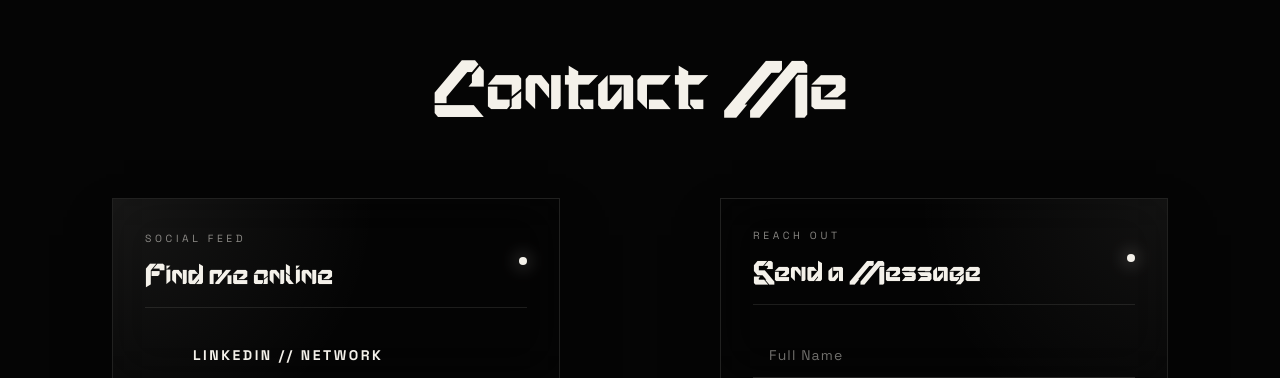
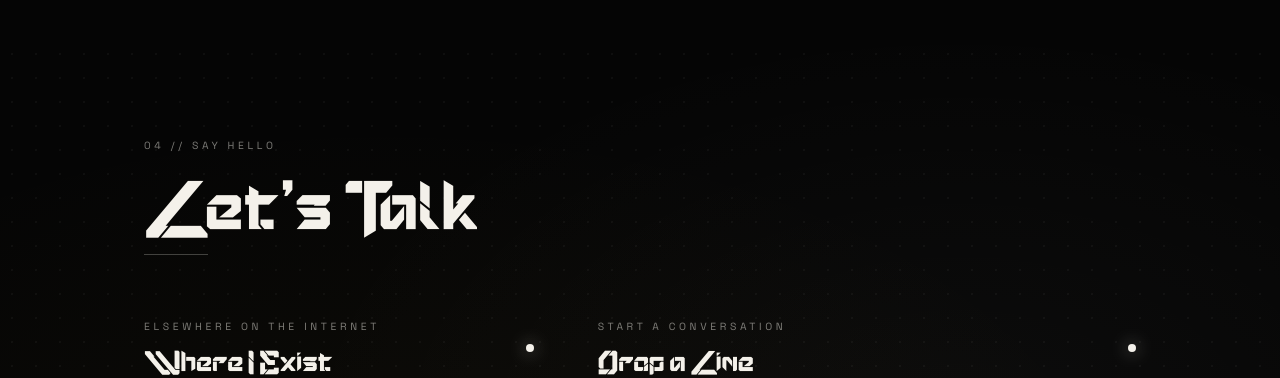
Before and after one commit to Pritamx4/Portfolio, a React (Vite) app: page / in a window 1280 px wide. Shown: the part 2422-2800 px from the top of the page. Built offline with nearby package versions, Linux system fonts and the light colour scheme; some icons are missing; a web font is replaced by a local one.

Commit message:
feat: implement contact page with social links, inquiry form, and bottom navigation capsule

```diff
--- a/src/components/BottomCapsule.jsx
+++ b/src/components/BottomCapsule.jsx
@@ -8,7 +8,7 @@
         onClick={() => setOpen(!open)}
         className={`fixed bottom-6 left-1/2 -translate-x-1/2
         transition-all duration-300 ease-in-out
-        bg-white/1 backdrop-blur-2xl border border-white/15 ${open ? 'w-96 h-80 rounded-4xl' : 'w-96 h-20 rounded-4xl'}`}
+        bg-white/5 backdrop-blur-5xl border border-white/15 ${open ? 'w-96 h-80 rounded-4xl' : 'w-96 h-20 rounded-4xl'}`}
       ></div>
     </>
   );
--- a/src/components/ContactLeft.jsx
+++ b/src/components/ContactLeft.jsx
@@ -1,100 +1,124 @@
+const socials = [
+  {
+    name: 'LINKEDIN',
+    tag: 'NETWORK',
+    desc: 'Professional experience and industry connections.',
+    href: 'https://www.linkedin.com/in/pritamx4',
+    icon: 'https://cdn.lordicon.com/qgebwute.json',
+    trigger: 'hover',
+    state: 'hover-draw',
+  },
+  {
+    name: 'GITHUB',
+    tag: 'SOURCE',
+    desc: 'Open source repositories and creative coding.',
+    href: 'https://github.com/pritamx4',
+    icon: 'https://cdn.lordicon.com/jjxzcivr.json',
+    trigger: 'hover',
+    state: 'hover-roll',
+  },
+  {
+    name: 'YOUTUBE',
+    tag: 'STUDIO',
+    desc: 'Process videos and architectural walkthroughs.',
+    href: 'https://www.youtube.com/@pritamx4?sub_confirmation=1',
+    icon: 'https://cdn.lordicon.com/lyjuidpq.json',
+    trigger: 'morph',
+    state: 'morph-logotype',
+  },
+  {
+    name: 'INSTAGRAM',
+    tag: 'VISION',
+    desc: 'Curated aesthetics and daily explorations.',
+    href: 'https://www.instagram.com/pritamx4/',
+    icon: 'https://cdn.lordicon.com/tgyvxauj.json',
+    trigger: 'hover',
+    state: 'hover-rotate',
+  },
+  {
+    name: 'X',
+    tag: 'LOG',
+    desc: 'Brief thoughts on design, tech, and interactions.',
+    href: 'https://twitter.com/pritamx4_',
+    icon: 'https://cdn.lordicon.com/yizwahhw.json',
+    trigger: 'hover',
+    state: 'hover-draw',
+  },
+];
+
 const ContactLeft = () => {
   return (
-    <div className="relative flex h-122 w-md flex-col justify-between overflow-hidden border border-(--paper)/12 bg-(--ink)/55 p-8 shadow-2xl shadow-black/55 backdrop-blur-xl">
-      <div className="pointer-events-none absolute inset-0 bg-[radial-gradient(circle_at_top_left,rgba(244,241,234,0.08),transparent_40%),radial-gradient(circle_at_bottom_right,rgba(244,241,234,0.05),transparent_38%)]" />
-      <div className="relative mb-2 flex items-center justify-between border-b border-(--paper)/10 pb-4">
+    <div className="flex h-full flex-col">
+      {/* Header */}
+      <div className="mb-6 flex items-center justify-between border-b border-(--paper)/10 pb-4">
         <div>
-          <p className="font-ui text-[0.65rem] uppercase tracking-[0.35em] text-(--paper)/55">
-            Social Feed
+          <p className="font-ui text-[0.65rem] uppercase tracking-[0.35em] text-(--paper)/50">
+            Elsewhere on the Internet
           </p>
-          <h2 className="font-display mt-2 text-3xl text-(--paper)">Find me online</h2>
+          <h2 className="font-display mt-2 text-3xl text-(--paper)">
+            Where I Exist
+          </h2>
         </div>
-        <span className="h-2 w-2 rounded-full bg-(--paper) shadow-[0_0_18px_rgba(244,241,234,0.7)]" />
+        <span className="h-2 w-2 rounded-full bg-(--paper) shadow-[0_0_18px_rgba(244,241,234,0.6)]" />
       </div>
 
-      <div className="relative flex flex-1 flex-col justify-evenly gap-2">
+      {/* Social links */}
+      <div className="flex flex-col">
+        {socials.map((s, i) => (
           <a
-          href="https://www.linkedin.com/in/pritamx4"
+            key={s.name}
+            href={s.href}
             target="_blank"
             rel="noopener noreferrer"
-          className="font-ui flex items-center gap-3 text-sm font-semibold uppercase tracking-[0.18em] text-(--paper) transition-all duration-300 hover:translate-x-2 hover:tracking-[0.22em]"
+            className="group flex items-center gap-4 border-b border-(--paper)/[0.06] py-5 transition-all duration-300 hover:bg-(--paper)/[0.02] hover:pl-2"
           >
+            {/* Icon */}
+            <div className="flex h-10 w-10 shrink-0 items-center justify-center">
               <lord-icon
-            src="https://cdn.lordicon.com/qgebwute.json"
-            trigger="in"
-            delay="1500"
-            trigger="hover"
-            state="hover-draw"
+                src={s.icon}
+                trigger={s.trigger}
+                state={s.state}
                 colors="primary:#f4f1ea,secondary:#ddd7cc"
-            style={{ width: '36px', height: '36px' }}
+                style={{ width: '32px', height: '32px' }}
               />
-          LINKEDIN // NETWORK
+            </div>
+
+            {/* Text */}
+            <div className="flex-1 min-w-0">
+              <p className="font-ui text-sm font-semibold uppercase tracking-[0.18em] text-(--paper)">
+                {s.name} <span className="text-(--paper)/35">// {s.tag}</span>
+              </p>
+              <p className="font-body mt-1 text-xs leading-relaxed text-(--paper)/40">
+                {s.desc}
+              </p>
+            </div>
+
+            {/* Arrow */}
+            <svg
+              className="h-4 w-4 shrink-0 text-(--paper)/25 transition-all duration-300 group-hover:translate-x-1 group-hover:text-(--paper)/60"
+              fill="none"
+              viewBox="0 0 24 24"
+              stroke="currentColor"
+              strokeWidth="1.5"
+            >
+              <path
+                strokeLinecap="round"
+                strokeLinejoin="round"
+                d="M4.5 19.5l15-15m0 0H8.25m11.25 0v11.25"
+              />
+            </svg>
           </a>
-        <a
-          href="https://github.com/pritamx4"
-          target="_blank"
-          rel="noopener noreferrer"
-          className="font-ui flex items-center gap-3 text-sm font-semibold uppercase tracking-[0.18em] text-(--paper) transition-all duration-300 hover:translate-x-2 hover:tracking-[0.22em]"
-        >
-          <lord-icon
-            src="https://cdn.lordicon.com/jjxzcivr.json"
-            trigger="in"
-            delay="1500"
-            trigger="hover"
-            state="hover-roll"
-            colors="primary:#f4f1ea,secondary:#ddd7cc"
-            style={{ width: '36px', height: '36px' }}
-          />
-          GITHUB // PORTFOLIO
-        </a>
-        <a
-          href="https://www.youtube.com/@pritamx4?sub_confirmation=1"
-          target="_blank"
-          rel="noopener noreferrer"
-          className="font-ui flex items-center gap-3 text-sm font-semibold uppercase tracking-[0.18em] text-(--paper) transition-all duration-300 hover:translate-x-2 hover:tracking-[0.22em]"
-        >
-          <lord-icon
-            src="https://cdn.lordicon.com/lyjuidpq.json"
-            trigger="morph"
-            state="morph-logotype"
-            colors="primary:#f4f1ea,secondary:#ddd7cc"
-            style={{ width: '36px', height: '36px' }}
-          />
-          YOUTUBE // TUTORIALS
-        </a>
-        <a
-          href="https://www.instagram.com/pritamx4/"
-          target="_blank"
-          rel="noopener noreferrer"
-          className="font-ui flex items-center gap-3 text-sm font-semibold uppercase tracking-[0.18em] text-(--paper) transition-all duration-300 hover:translate-x-2 hover:tracking-[0.22em]"
-        >
-          <lord-icon
-            src="https://cdn.lordicon.com/tgyvxauj.json"
-            trigger="hover"
-            state="hover-rotate"
-            colors="primary:#f4f1ea,secondary:#ddd7cc"
-            style={{ width: '36px', height: '36px' }}
-          />
-          INSTAGRAM // SOCIAL
-        </a>
-        <a
-          href="https://twitter.com/pritamx4_"
-          target="_blank"
-          rel="noopener noreferrer"
-          className="font-ui flex items-center gap-3 text-sm font-semibold uppercase tracking-[0.18em] text-(--paper) transition-all duration-300 hover:translate-x-2 hover:tracking-[0.22em]"
-        >
-          <lord-icon
-            src="https://cdn.lordicon.com/yizwahhw.json"
-            trigger="in"
-            delay="1500"
-            trigger="hover"
-            state="hover-draw"
-            colors="primary:#f4f1ea,secondary:#ddd7cc"
-            style={{ width: '36px', height: '36px' }}
-          />
-          X // SOCIAL
-        </a>
+        ))}
       </div>
+
+      {/* Decorative quote */}
+      <p className="font-body mt-8 text-sm italic text-(--paper)/30">
+        "Let's build something{' '}
+        <span className="font-semibold not-italic text-(--paper)/50">
+          enduring
+        </span>{' '}
+        together."
+      </p>
     </div>
   );
 };
--- a/src/components/ContactRight.jsx
+++ b/src/components/ContactRight.jsx
@@ -1,54 +1,100 @@
+const fields = [
+  {
+    name: 'username',
+    type: 'text',
+    label: 'Who Are You?',
+    placeholder: 'Your name goes here',
+  },
+  {
+    name: 'email',
+    type: 'email',
+    label: 'Where Do I Reply?',
+    placeholder: 'your@email.com',
+  },
+];
+
 const ContactRight = () => {
   return (
-    <div className="relative font-ui flex h-122 w-md items-center justify-center overflow-hidden border border-(--paper)/12 bg-(--ink)/55 p-8 shadow-2xl shadow-black/55 backdrop-blur-xl">
-      <div className="pointer-events-none absolute inset-0 bg-[radial-gradient(circle_at_top_right,rgba(244,241,234,0.06),transparent_38%),radial-gradient(circle_at_bottom_left,rgba(244,241,234,0.04),transparent_36%)]" />
-      <form action="" method="post" className="relative flex w-full flex-col gap-5 text-(--paper)">
-        <div className="mb-2 flex items-center justify-between border-b border-(--paper)/10 pb-4">
+    <div className="flex h-full flex-col">
+      {/* Header */}
+      <div className="mb-6 flex items-center justify-between border-b border-(--paper)/10 pb-4">
         <div>
-            <p className="text-[0.65rem] uppercase tracking-[0.35em] text-(--paper)/55">
-              Reach Out
+          <p className="font-ui text-[0.65rem] uppercase tracking-[0.35em] text-(--paper)/50">
+            Start a Conversation
           </p>
-            <h2 className="font-display mt-2 text-3xl text-(--paper)">Send a Message</h2>
+          <h2 className="font-display mt-2 text-3xl text-(--paper)">
+            Drop a Line
+          </h2>
         </div>
-          <span className="h-2 w-2 rounded-full bg-(--paper) shadow-[0_0_18px_rgba(244,241,234,0.7)]" />
+        <span className="h-2 w-2 rounded-full bg-(--paper) shadow-[0_0_18px_rgba(244,241,234,0.6)]" />
       </div>
 
+      {/* Form */}
+      <form
+        action=""
+        method="post"
+        className="relative flex flex-1 flex-col text-(--paper)"
+      >
+        {/* Input fields */}
+        <div className="flex flex-col">
+          {fields.map((f) => (
+            <div
+              key={f.name}
+              className="group flex items-center gap-4 border-b border-(--paper)/[0.06] py-5 transition-all duration-300 hover:bg-(--paper)/[0.02] hover:pl-2"
+            >
+              {/* Label as tag */}
+              <p className="font-ui w-40 shrink-0 text-[0.7rem] font-semibold uppercase tracking-[0.18em] text-(--paper)/50">
+                {f.label}
+              </p>
+
+              {/* Input */}
               <input
-          type="text"
-          name="username"
-          placeholder="Full Name"
+                type={f.type}
+                name={f.name}
+                placeholder={f.placeholder}
                 required
-          className="w-full border-b border-(--paper)/15 bg-transparent px-4 py-3 text-sm tracking-[0.08em] outline-none placeholder:text-(--paper)/45 focus:border-(--paper)/40"
+                className="font-body w-full bg-transparent text-sm tracking-wide text-(--paper) outline-none placeholder:text-(--paper)/20"
               />
-        <input
-          type="email"
-          name="email"
-          placeholder="Email"
-          required
-          className="w-full border-b border-(--paper)/15 bg-transparent px-4 py-3 text-sm tracking-[0.08em] outline-none placeholder:text-(--paper)/45 focus:border-(--paper)/40"
-        />
+            </div>
+          ))}
+
+          {/* Message row */}
+          <div className="group flex items-start gap-4 border-b border-(--paper)/[0.06] py-5 transition-all duration-300 hover:bg-(--paper)/[0.02] hover:pl-2">
+            <p className="font-ui w-40 shrink-0 pt-0.5 text-[0.7rem] font-semibold uppercase tracking-[0.18em] text-(--paper)/50">
+              What's on Your Mind?
+            </p>
             <textarea
               name="message"
-          placeholder="Message"
-          rows="1"
+              placeholder="Tell me about your idea, project, or just say hi..."
+              rows="3"
               required
-          className="w-full resize-none border-b border-(--paper)/15 bg-transparent px-4 py-3 text-sm tracking-[0.08em] outline-none placeholder:text-(--paper)/45 focus:border-(--paper)/40"
+              className="font-body w-full resize-none bg-transparent text-sm tracking-wide text-(--paper) outline-none placeholder:text-(--paper)/20"
             />
+          </div>
+        </div>
+
+        {/* Submit button */}
+        <div className="mt-8 flex items-center justify-between">
           <button
             type="submit"
-          className="font-ui mt-20 flex items-center justify-center gap-3 border border-(--paper) bg-(--paper) px-5 py-3 text-sm font-semibold uppercase tracking-[0.18em] text-(--ink) transition active:scale-95 hover:bg-transparent hover:text-(--paper)"
+            className="font-ui group flex items-center gap-3 border border-(--paper)/30 bg-transparent px-7 py-3.5 text-xs font-semibold uppercase tracking-[0.22em] text-(--paper) transition-all duration-300 hover:border-(--paper) hover:bg-(--paper) hover:text-(--ink) hover:shadow-[0_0_30px_rgba(244,241,234,0.1)] active:scale-[0.97]"
           >
-          Submit
+            Send It
             <lord-icon
               className="current-color"
               src="https://cdn.lordicon.com/vpbspaec.json"
               trigger="in"
               delay="1500"
-            trigger="hover"
               state="hover-flying"
-            style={{ width: '22px', height: '22px' }}
+              colors="primary:#f4f1ea"
+              style={{ width: '20px', height: '20px' }}
             />
           </button>
+
+          <p className="font-body text-xs italic text-(--paper)/25">
+            I usually respond within 24 hours.
+          </p>
+        </div>
       </form>
     </div>
   );
--- a/src/pages/Contact.jsx
+++ b/src/pages/Contact.jsx
@@ -5,14 +5,40 @@
   return (
     <div
       id="contact"
-      className="relative flex h-screen w-full items-center justify-center bg-(--ink)"
+      className="relative flex min-h-screen w-full flex-col items-center justify-center overflow-hidden bg-(--ink) pb-32 pt-24"
     >
-      <h1 className="font-display absolute left-0 top-0 z-20 flex h-20 w-full items-center justify-center text-7xl text-(--paper)">
-        Contact Me
-      </h1>
-      <div className="flex items-center justify-between gap-40">
-        <ContactLeft />
-        <ContactRight />
+      {/* Dot pattern background */}
+      <div
+        className="pointer-events-none absolute inset-0"
+        style={{
+          backgroundImage:
+            'radial-gradient(circle, rgba(244,241,234,0.04) 1px, transparent 1px)',
+          backgroundSize: '24px 24px',
+        }}
+      />
+
+      {/* Radial glow overlay — warm amber */}
+      <div className="pointer-events-none absolute inset-0 bg-[radial-gradient(ellipse_at_30%_50%,rgba(212,175,55,0.04),transparent_60%),radial-gradient(ellipse_at_75%_40%,rgba(244,241,234,0.03),transparent_50%)]" />
+
+      {/* Section heading */}
+      <div className="relative z-10 mb-16 flex flex-col items-start px-8 md:px-20 w-full max-w-6xl">
+        <p className="font-ui text-[0.65rem] uppercase tracking-[0.35em] text-(--paper)/50 mb-3">
+          04 // Say Hello
+        </p>
+        <h1 className="font-display text-6xl md:text-7xl text-(--paper)">
+          Let's Talk
+        </h1>
+        <div className="mt-4 h-[1px] w-16 bg-(--paper)/25" />
+      </div>
+
+      {/* Main content — asymmetric grid */}
+      <div className="relative z-10 flex w-full max-w-6xl flex-col gap-12 px-8 md:px-20 lg:flex-row lg:gap-16">
+        <div className="w-full lg:w-[42%]">
+          <ContactLeft />
+        </div>
+        <div className="w-full lg:w-[58%]">
+          <ContactRight />
+        </div>
       </div>
     </div>
   );
```
Lines whose indentation alone changed are shown as unchanged.
